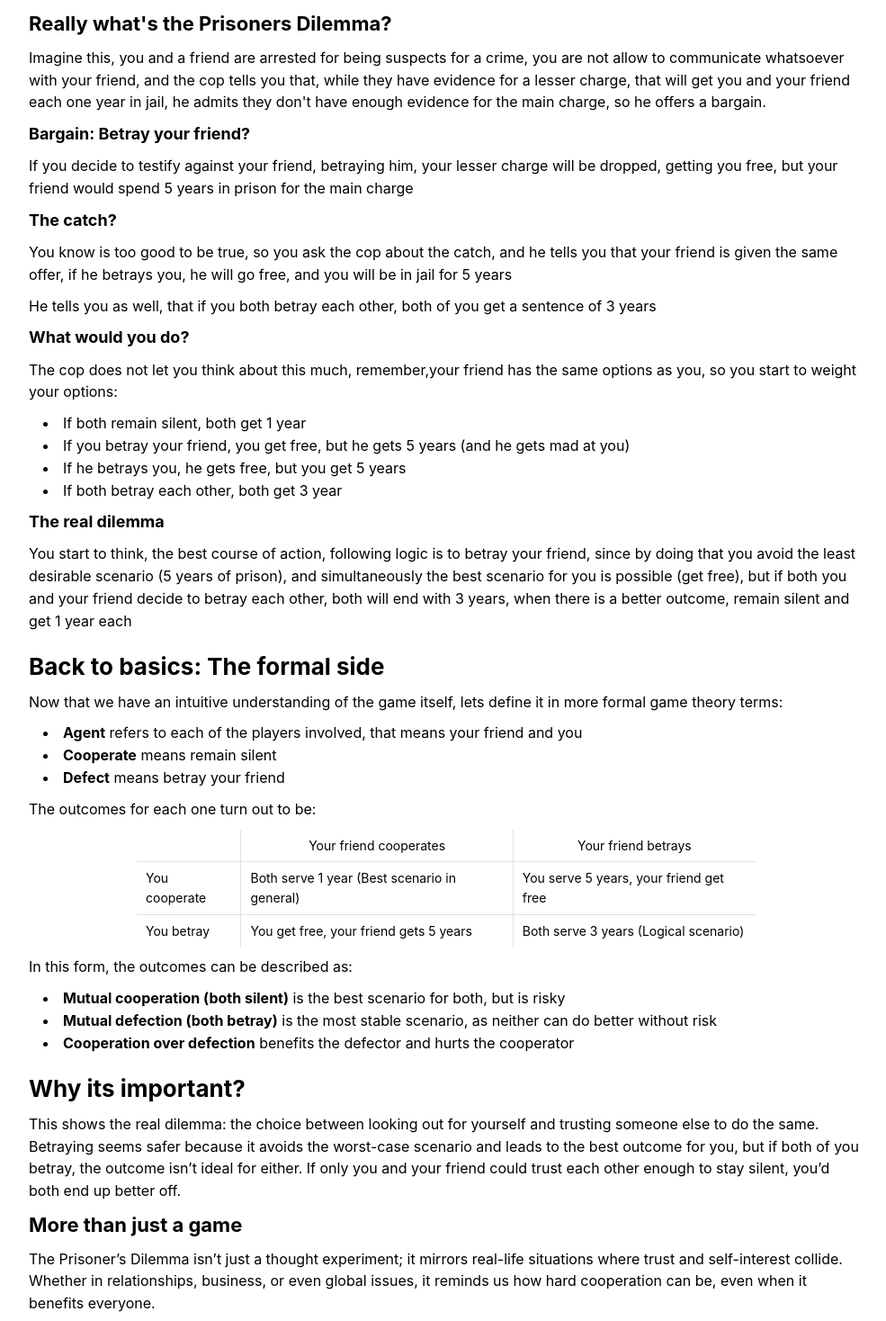
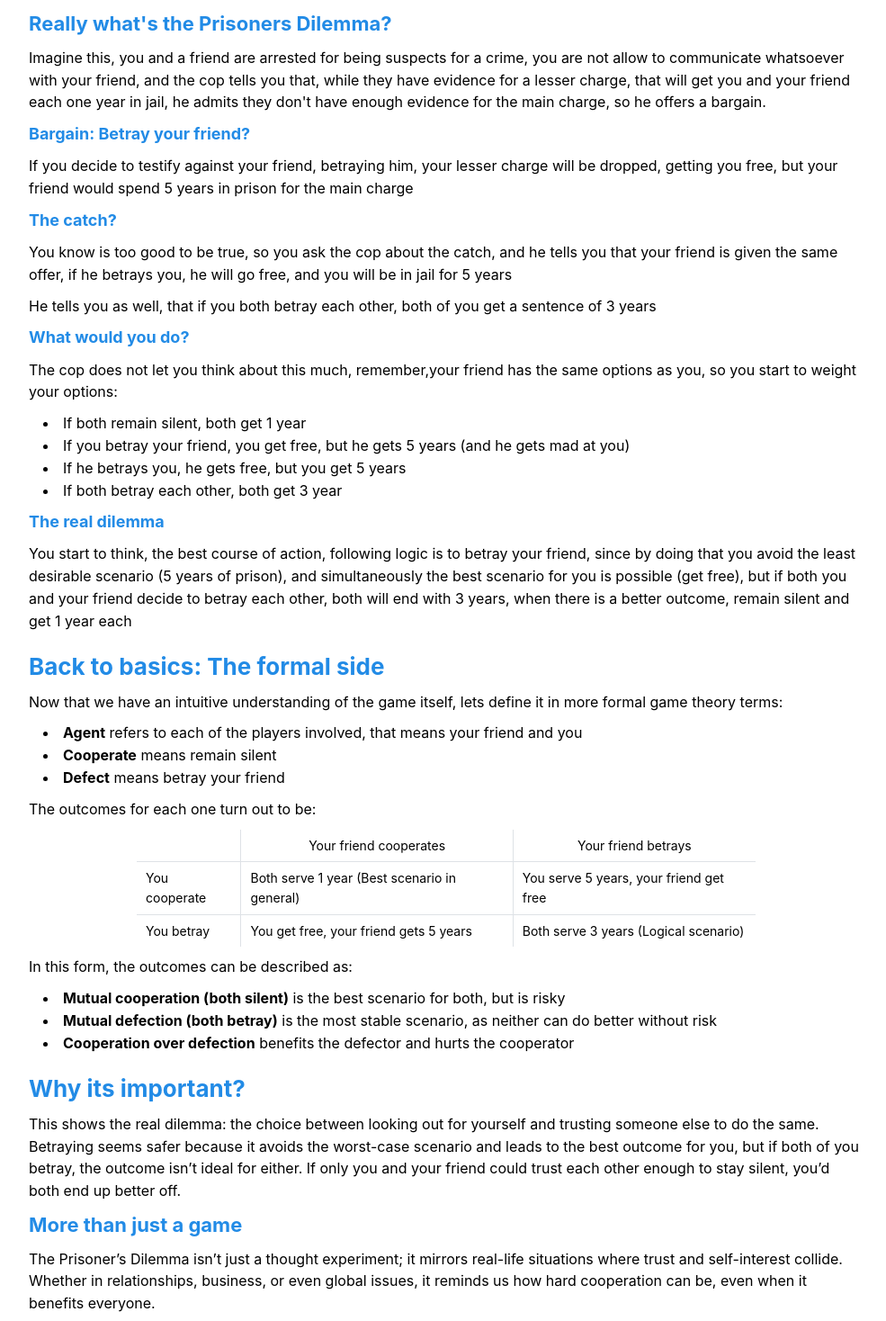
Before and after one commit to AndresCRamos/prisoners-dilemma, a React (Vite) app: page / in a window 1280 px wide. Shown: the part 1062-2530 px from the top of the page at 90% size, without its empty margins (144-1129 px from the left). Built offline with nearby package versions, Linux system fonts and the light colour scheme.

Commit message:
Add main color to Learn More titles

```diff
--- a/src/components/LearnMore/ExplanationIntro.tsx
+++ b/src/components/LearnMore/ExplanationIntro.tsx
@@ -4,7 +4,9 @@ import React from "react";
 const ExplanationIntro: React.FC = () => {
   return (
     <Stack component={"article"} gap={"xs"}>
-      <Title order={2}>What's the Prisoners Dilemma?</Title>
+      <Title order={2} className="text-[--mantine-primary-color-filled]">
+        What's the Prisoners Dilemma?
+      </Title>
       <Text>The prisoners dilemma in its formal form, is defined as:</Text>
       <Blockquote>
         Is a game theory thought experiment involving two rational agents, each
@@ -16,7 +18,9 @@ const ExplanationIntro: React.FC = () => {
         But a more easier to get explanation would be actually explaining the
         game
       </Text>
-      <Title order={3}>Really what's the Prisoners Dilemma?</Title>
+      <Title order={3} className="text-[--mantine-primary-color-filled]">
+        Really what's the Prisoners Dilemma?
+      </Title>
       <Text>
         Imagine this, you and a friend are arrested for being suspects for a
         crime, you are not allow to communicate whatsoever with your friend, and
@@ -24,13 +28,17 @@ const ExplanationIntro: React.FC = () => {
         that will get you and your friend each one year in jail, he admits they
         don't have enough evidence for the main charge, so he offers a bargain.
       </Text>
-      <Title order={4}>Bargain: Betray your friend?</Title>
+      <Title order={4} className="text-[--mantine-primary-color-filled]">
+        Bargain: Betray your friend?
+      </Title>
       <Text>
         If you decide to testify against your friend, betraying him, your lesser
         charge will be dropped, getting you free, but your friend would spend 5
         years in prison for the main charge
       </Text>
-      <Title order={4}>The catch?</Title>
+      <Title order={4} className="text-[--mantine-primary-color-filled]">
+        The catch?
+      </Title>
       <Text>
         You know is too good to be true, so you ask the cop about the catch, and
         he tells you that your friend is given the same offer, if he betrays
@@ -40,7 +48,9 @@ const ExplanationIntro: React.FC = () => {
         He tells you as well, that if you both betray each other, both of you
         get a sentence of 3 years
       </Text>
-      <Title order={4}>What would you do?</Title>
+      <Title order={4} className="text-[--mantine-primary-color-filled]">
+        What would you do?
+      </Title>
       <Text>
         The cop does not let you think about this much, remember,your friend has
         the same options as you, so you start to weight your options:
@@ -56,7 +66,9 @@ const ExplanationIntro: React.FC = () => {
         </List.Item>
         <List.Item>If both betray each other, both get 3 year</List.Item>
       </List>
-      <Title order={4}>The real dilemma</Title>
+      <Title order={4} className="text-[--mantine-primary-color-filled]">
+        The real dilemma
+      </Title>
       <Text>
         You start to think, the best course of action, following logic is to
         betray your friend, since by doing that you avoid the least desirable
--- a/src/components/LearnMore/FormalNotation.tsx
+++ b/src/components/LearnMore/FormalNotation.tsx
@@ -5,7 +5,9 @@ import OutcomeTable from "./OutcomeTable";
 const FormalNotation: React.FC = () => {
   return (
     <Stack component={"article"} gap={"xs"}>
-      <Title order={2}>Back to basics: The formal side</Title>
+      <Title order={2} className="text-[--mantine-primary-color-filled]">
+        Back to basics: The formal side
+      </Title>
       <Text>
         Now that we have an intuitive understanding of the game itself, lets
         define it in more formal game theory terms:
--- a/src/components/LearnMore/Importance.tsx
+++ b/src/components/LearnMore/Importance.tsx
@@ -4,7 +4,9 @@ import React from "react";
 const Importance: React.FC = () => {
   return (
     <Stack component={"article"} gap={"xs"}>
-      <Title order={2}>Why its important?</Title>
+      <Title order={2} className="text-[--mantine-primary-color-filled]">
+        Why its important?
+      </Title>
       <Text>
         This shows the real dilemma: the choice between looking out for yourself
         and trusting someone else to do the same. Betraying seems safer because
@@ -13,7 +15,9 @@ const Importance: React.FC = () => {
         you and your friend could trust each other enough to stay silent, you’d
         both end up better off.
       </Text>
-      <Title order={3}>More than just a game</Title>
+      <Title order={3} className="text-[--mantine-primary-color-filled]">
+        More than just a game
+      </Title>
       <Text>
         The Prisoner’s Dilemma isn’t just a thought experiment; it mirrors
         real-life situations where trust and self-interest collide. Whether in
```
